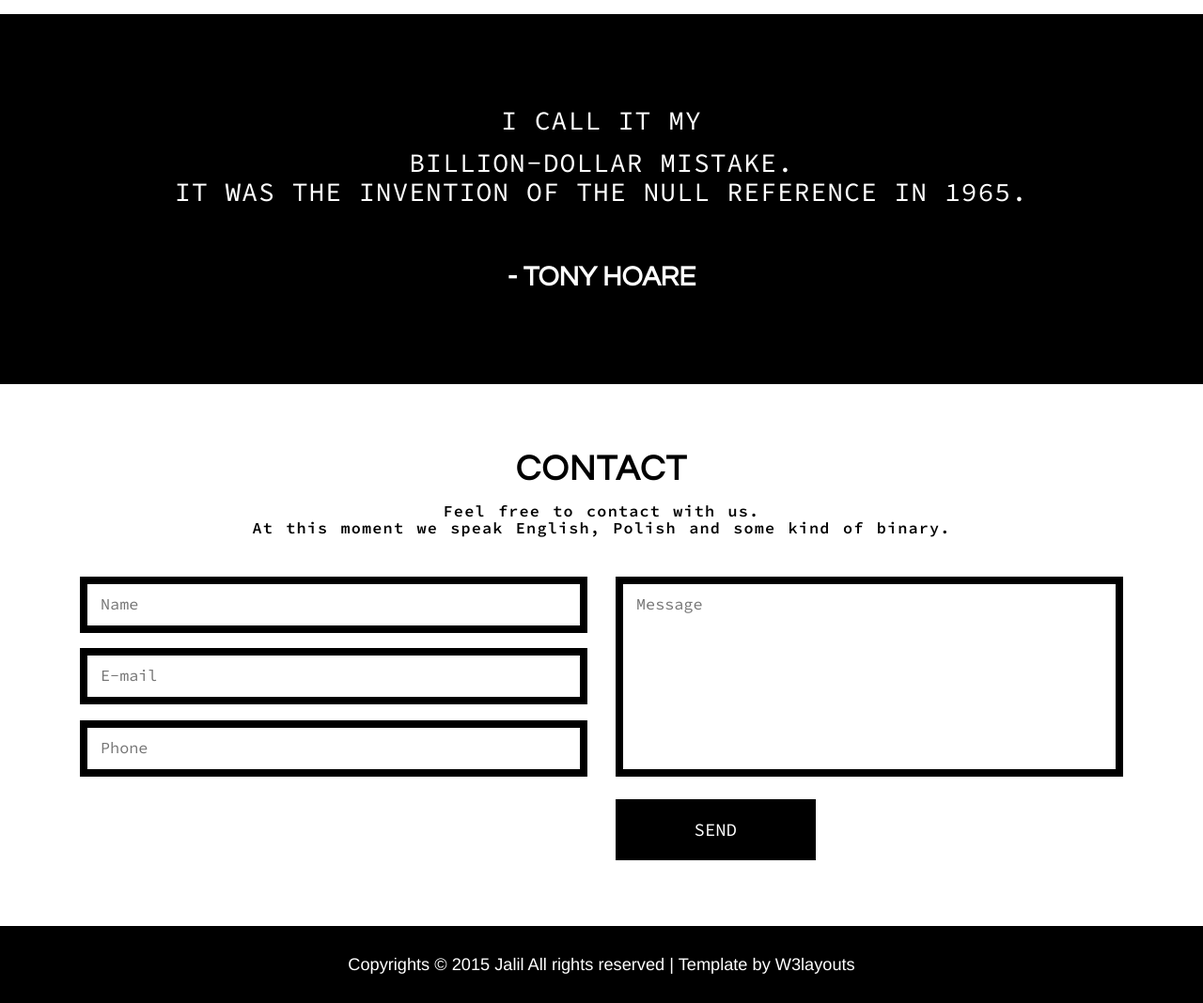
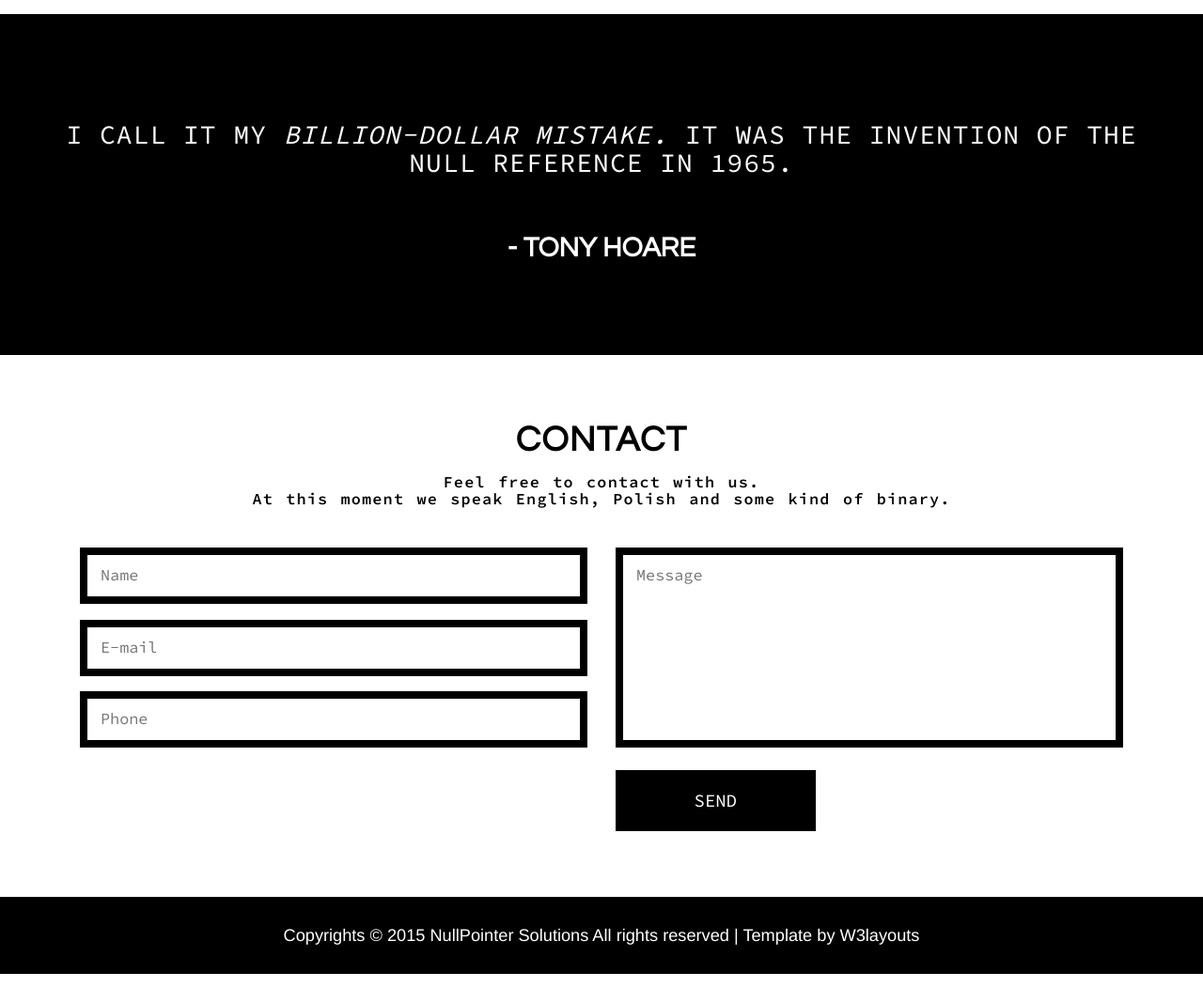
Before and after one commit to nullpointersolutions/nullpointer-solutions.github.io, a plain HTML site: page index.html in a window 1280 px wide. Shown: the part 1180-2248 px from the top of the page at 94% size. After the commit the page ends 2217 px from the top, so only its background shows below. Drawn offline with Linux system fonts and the light colour scheme.

Commit message:
fix link, footer, cite

```diff
--- a/css/style.css
+++ b/css/style.css
@@ -36,12 +36,17 @@ ul {
     background: #000000;
 }
 
-.logo {
+.logo{
     float: left;
+}
+.logo a,
+.logo a:visited{
     font-size: 2em;
     font-family: 'Source Code Pro';
     color: #ffffff;
+    text-decoration: none;
 }
+
 
 .top-menu {
     float: right;
@@ -221,7 +226,8 @@ a.downarrow span {
 }
 
 .author h3 span {
-    display: block;
+    display: inline-block;
+    font-style: italic;
     margin-top: 15px;
 }
 
--- a/index.html
+++ b/index.html
@@ -36,7 +36,7 @@ License URL: http://creativecommons.org/licenses/by/3.0/
 	 <div class="container">
 		 <div class="top-header">
 				<div class="logo">
-					NULLPOINTER SOLUTIONS
+					<a href="http://nullpointer-solutions.com">NULLPOINTER SOLUTIONS</a>
 				</div>
 			  <div class="top-menu">
 					<span class="menu"> </span>
@@ -363,7 +363,8 @@ License URL: http://creativecommons.org/licenses/by/3.0/
 </div>
 <!---fotter-->
 <div class="fotter">
-	 <p>Copyrights &copy; 2015 Jalil All rights reserved | Template by <a href="http://w3layouts.com/">W3layouts</a></p>
+	 <p>Copyrights &copy; 2015 NullPointer Solutions All rights reserved | Template by
+		 <a href="http://w3layouts.com/">W3layouts</a></p>
 </div>
 <!---->
 
```
